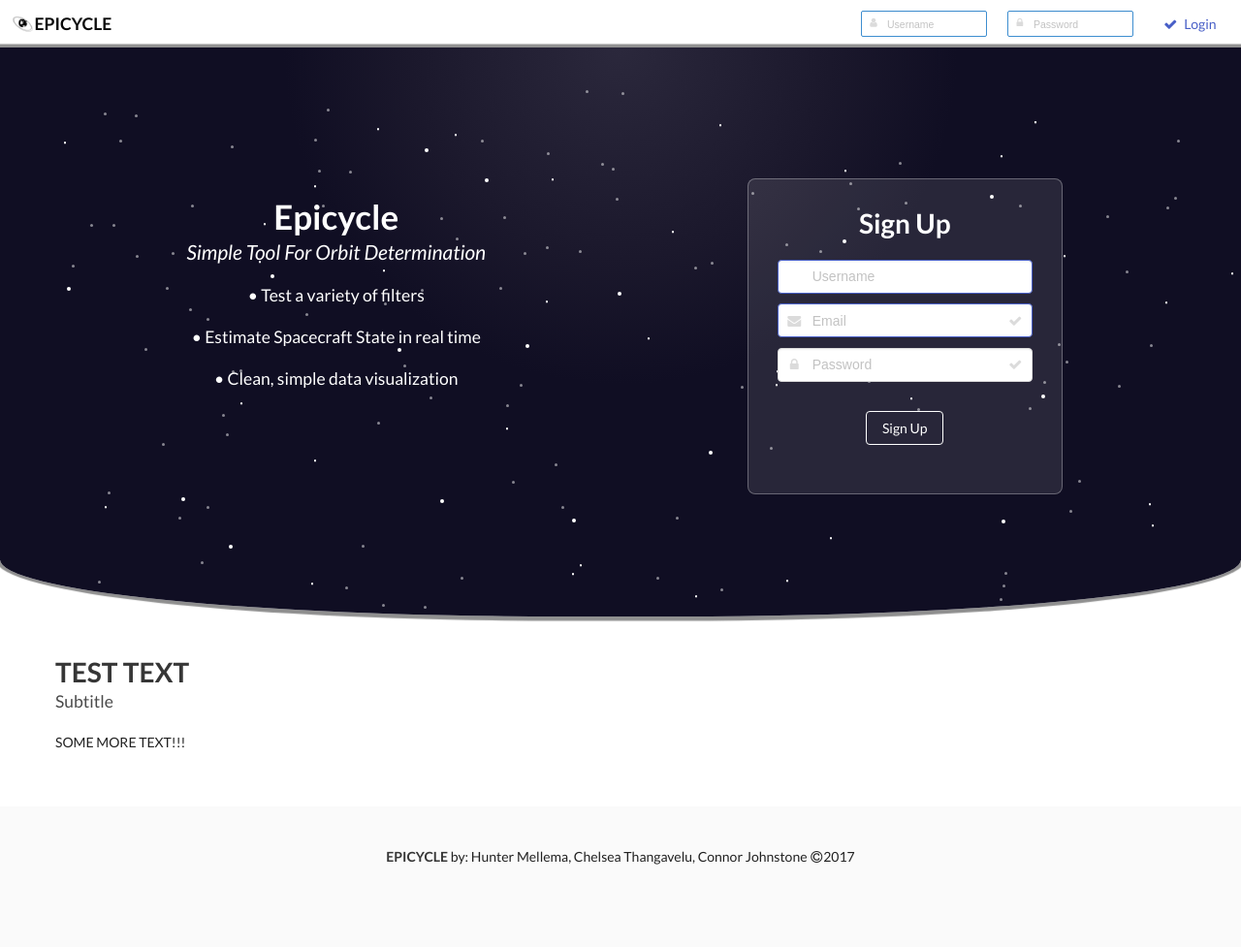
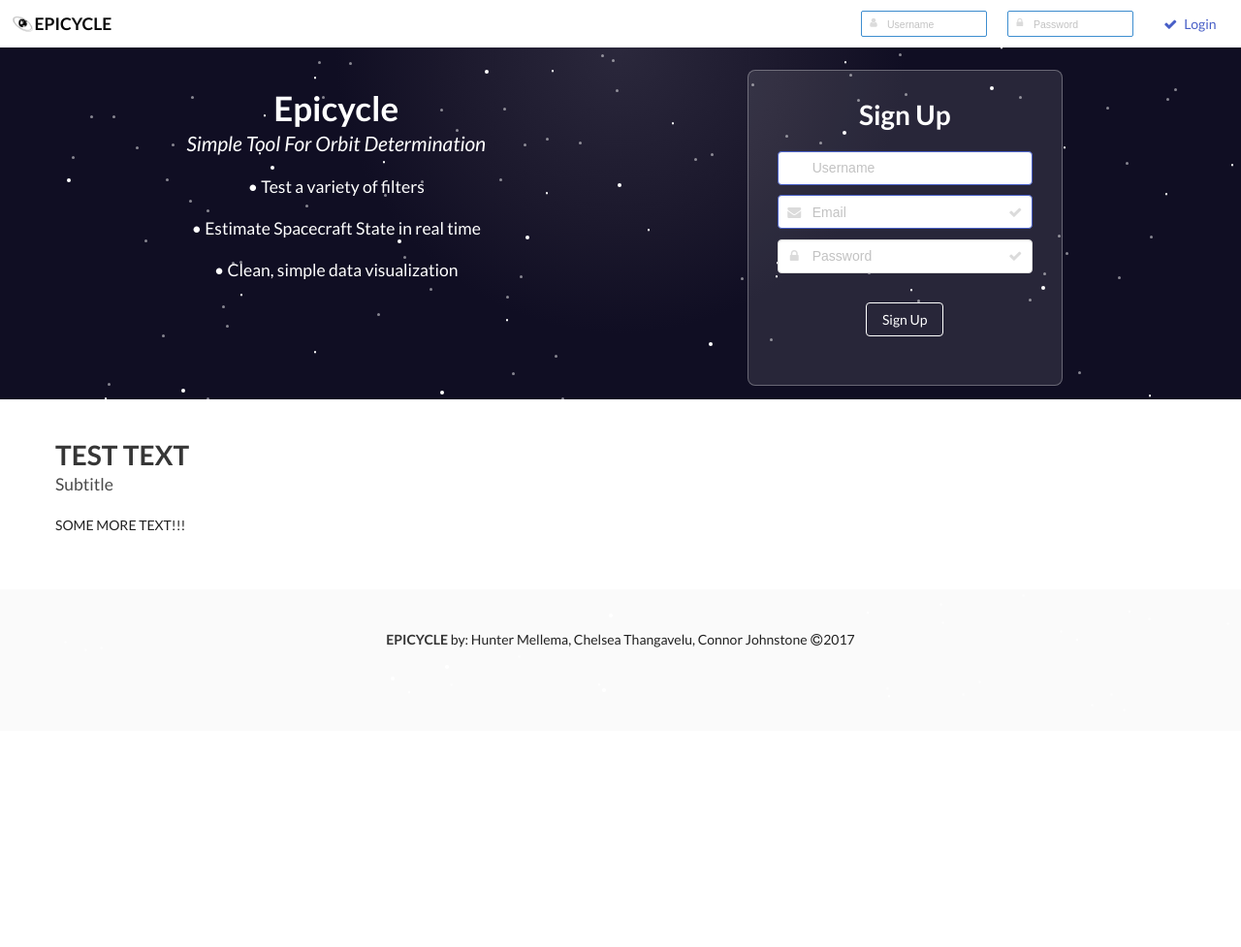
Before and after one commit to rconnorjohnstone/WheresMySat, a Flask app: page / in a window 1280 px wide. Shown: the top 977 px of the page at 97% size. Run offline with Flask 2, Linux system fonts and the light colour scheme; some libraries are stand-ins or nearby versions.

Commit message:
Added semantic ui background masthead instead of bulma hero body for main page

```diff
--- a/frontend/assets/templates/login.html
+++ b/frontend/assets/templates/login.html
@@ -5,6 +5,7 @@
 {% endblock %}
 
 {% block body %}
+
 <section class="hero is-bold is-white is-medium" style="background-image: none;">
 <section class="hero is-white is-medium">
   <nav class="navbar is-transparent">
@@ -54,7 +55,8 @@
   </nav>
 </section>
 <title> Epicycle </title>
-<div class="hero-body" style="border-bottom-left-radius: 45% 10%; border-bottom-right-radius: 45% 10%; box-shadow: 0px 0.5px 1px 4px rgba(68, 68, 68, 0.6);">
+<div class="ui inverted vertical masthead center aligned segment" style="background-image: radial-gradient(circle at 50% 0%,#2b283c 0%, #1b182c 25%, #100e23 40%);">
+<!-- div class="hero-body" style="border-bottom-left-radius: 45% 10%; border-bottom-right-radius: 45% 10%; box-shadow: 0px 0.5px 1px 4px rgba(68, 68, 68, 0.6);" -->
     <div class="container has-text-centered">
        <div id='stars'></div>
   	   <div id='stars2'></div>
```
